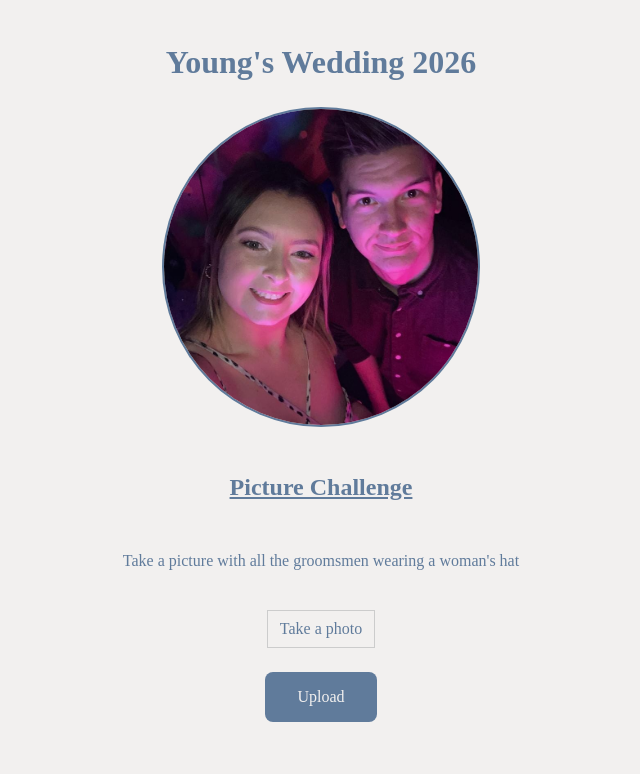
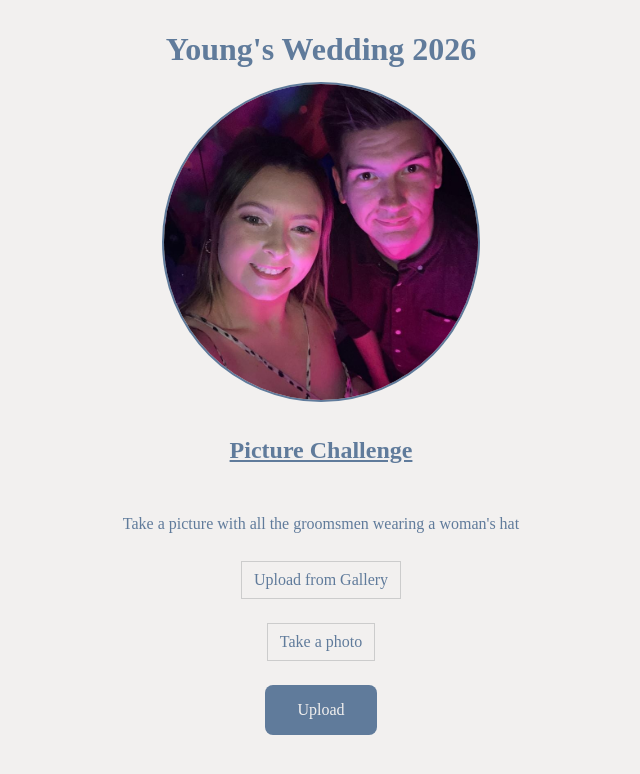
Before and after one commit to Young-95/Wedding_Album_App, a React (Vite) app: page / in a window 1280 px wide. Shown: the top 774 px of the page, without its empty margins (319-959 px from the left). Built offline with nearby package versions, Linux system fonts and the light colour scheme; a web font is replaced by a local one.

Commit message:
added gallery upload option

```diff
--- a/src/App.jsx
+++ b/src/App.jsx
@@ -46,6 +46,15 @@ export default function UploadOnly() {
         </div>
 
         <div className="upload-container">
+          <label class="custom-file-upload">
+          Upload from Gallery
+          <input
+            type="file"
+            accept="image/*"
+            style={{ display: "none" }}
+            onChange={(e) => setFile(e.target.files[0])}
+          />
+          </label>
           <label for="file-upload" class="custom-file-upload">
             Take a photo
           </label>
```
